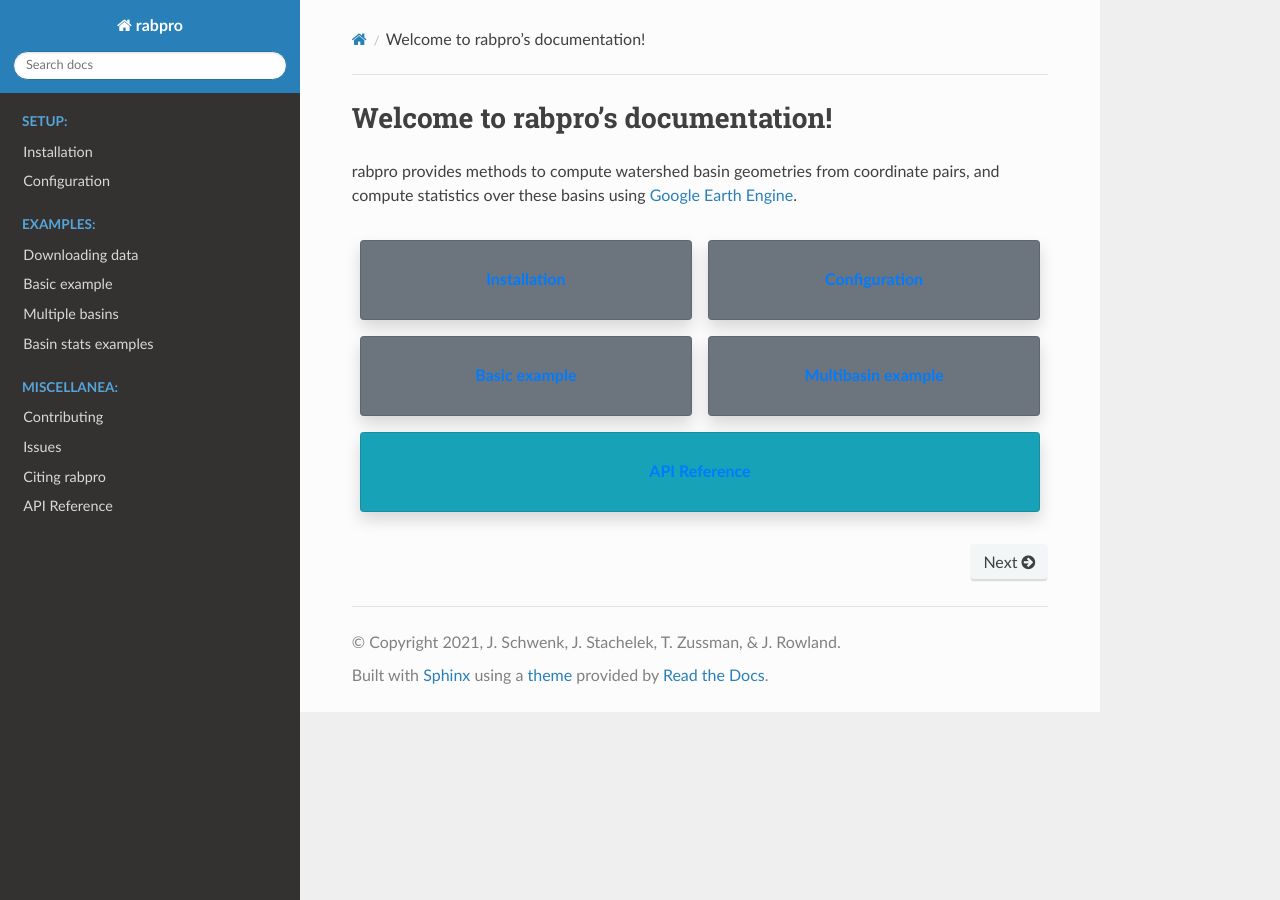
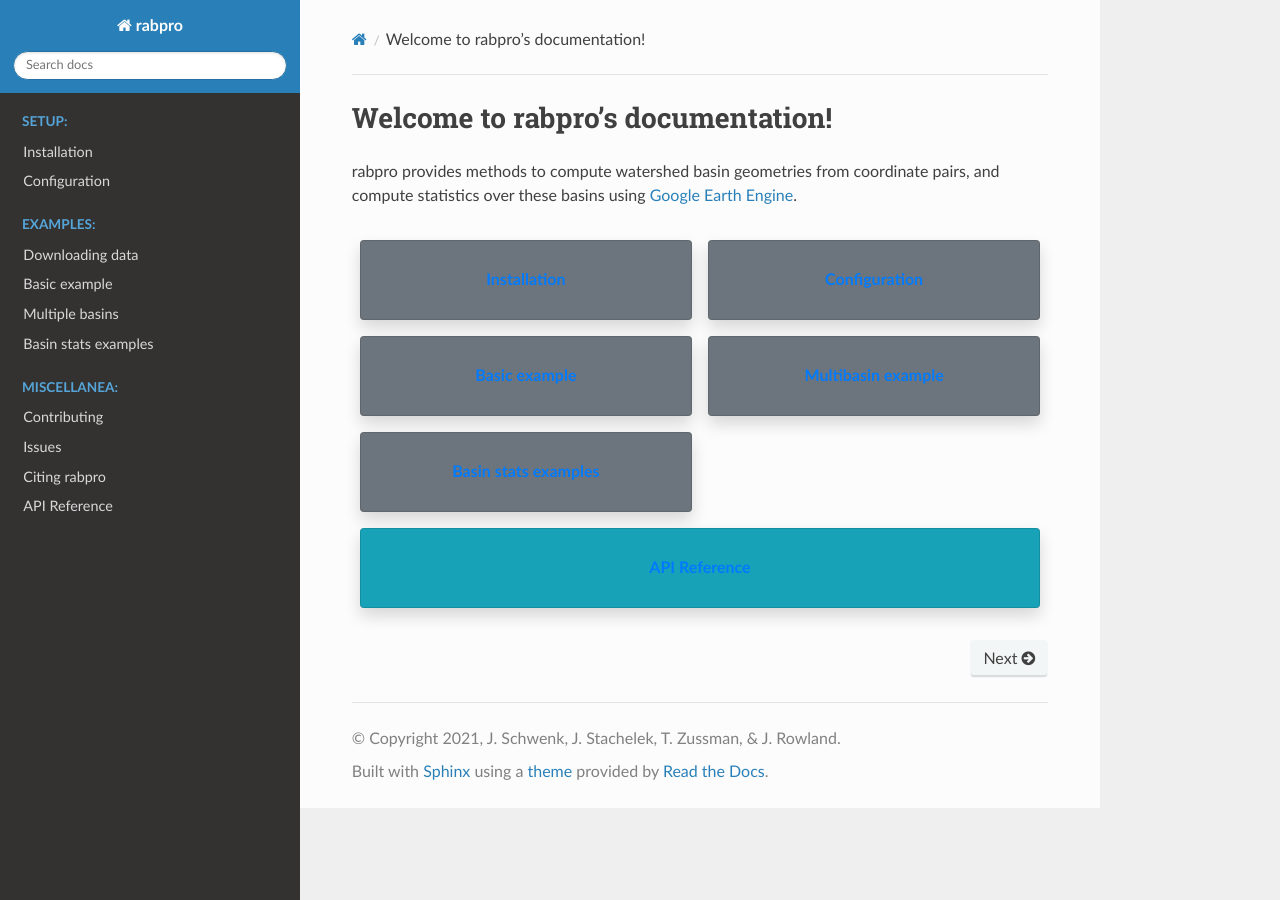
Before and after one commit to VeinsOfTheEarth/rabpro, a Sphinx documentation site: the page built from docs/source/index.rst, in a window 1280 px wide. Built offline with Sphinx 7.4.7 and the Read the Docs theme 2.0.0, drawn with Linux system fonts in a browser that asks for light colours; some of the changed lines change nothing that is shown.

Commit message:
add basin stats card to landing page

```diff
--- a/docs/source/index.rst
+++ b/docs/source/index.rst
@@ -64,6 +64,12 @@ rabpro provides methods to compute watershed basin geometries from coordinate pa
         :text: Multibasin example
         :classes: btn-link stretched-link font-weight-bold
    ---
+   :card: + text-center bg-secondary
+   .. link-button:: examples/notebooks/basin_stats
+        :type: ref
+        :text: Basin stats examples
+        :classes: btn-link stretched-link font-weight-bold
+   ---
    :column: col-lg-12 p-2
    :card: + text-center bg-info
    .. link-button:: apiref/index
```
